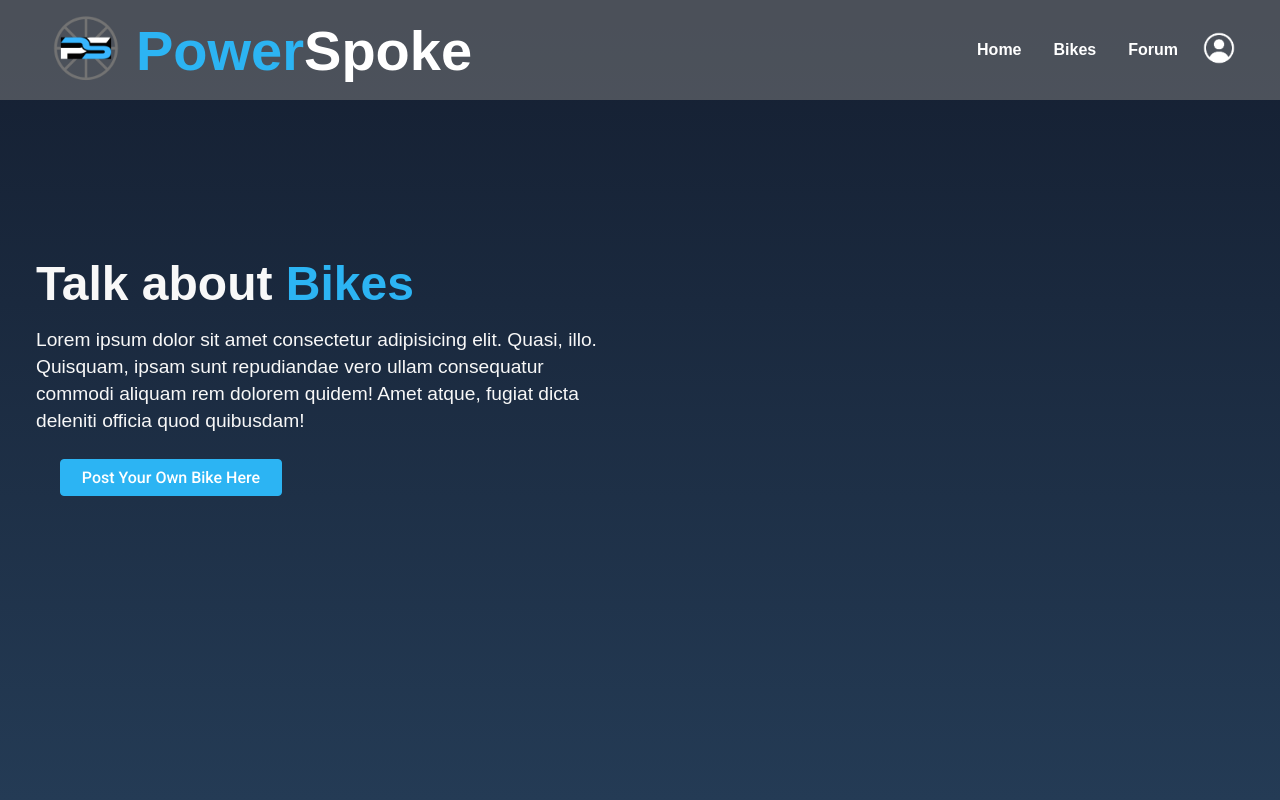
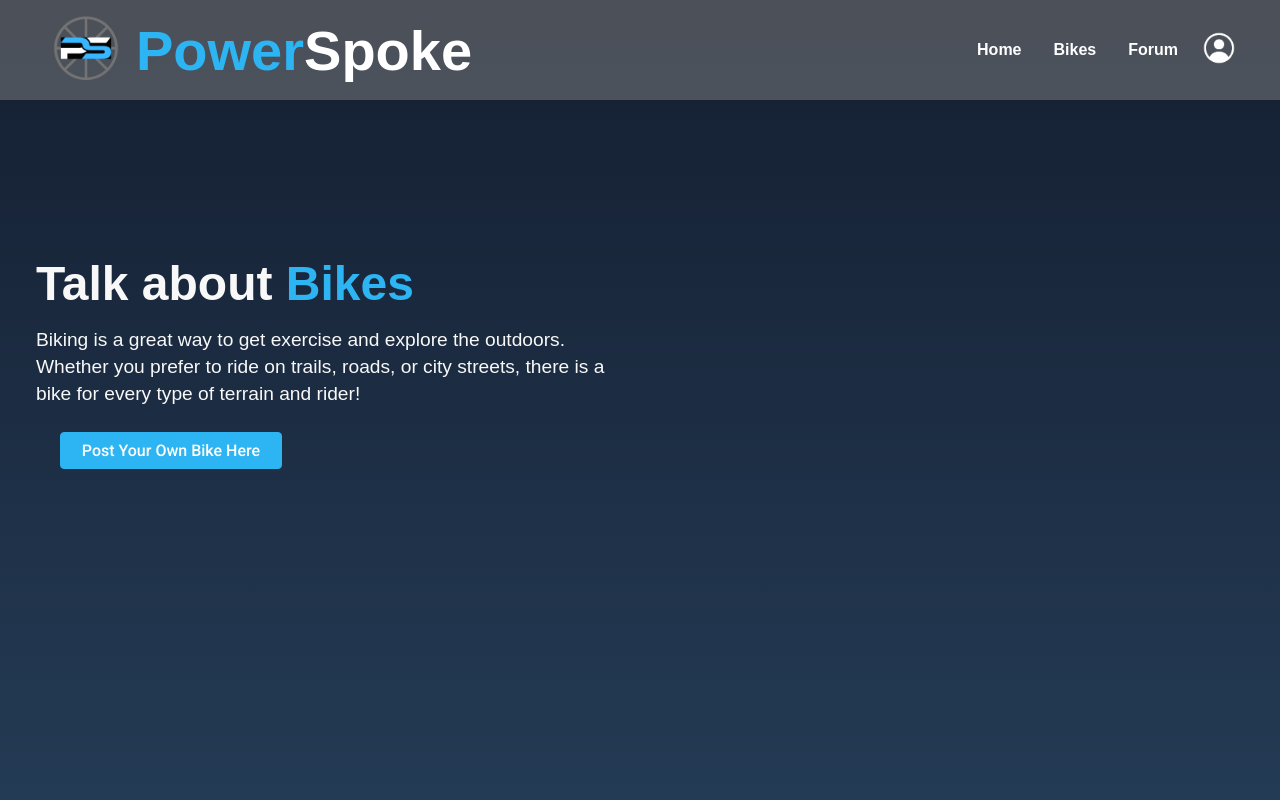
Before and after one commit to chizuo/COMP584-client-application, a React (Create React App) app: page /forum in a window 1280 px wide. Shown: the top 800 px of the page. Built offline with nearby package versions, Linux system fonts and the light colour scheme.

Commit message:
Forgot this

```diff
--- a/src/components/forum/Forum.jsx
+++ b/src/components/forum/Forum.jsx
@@ -8,7 +8,7 @@ const Forum = () => {
             <div className="container">
                 <div className="content">
                     <h2>Talk about <span> Bikes</span></h2>
-                    <p>Lorem ipsum dolor sit amet consectetur adipisicing elit. Quasi, illo. Quisquam, ipsam sunt repudiandae vero ullam consequatur commodi aliquam rem dolorem quidem! Amet atque, fugiat dicta deleniti officia quod quibusdam!</p>
+                    <p>Biking is a great way to get exercise and explore the outdoors. Whether you prefer to ride on trails, roads, or city streets, there is a bike for every type of terrain and rider!</p>
                     <button><a href="/postbike" className="postbike-page">Post Your Own Bike Here</a></button>
                 </div>
             </div>
```
